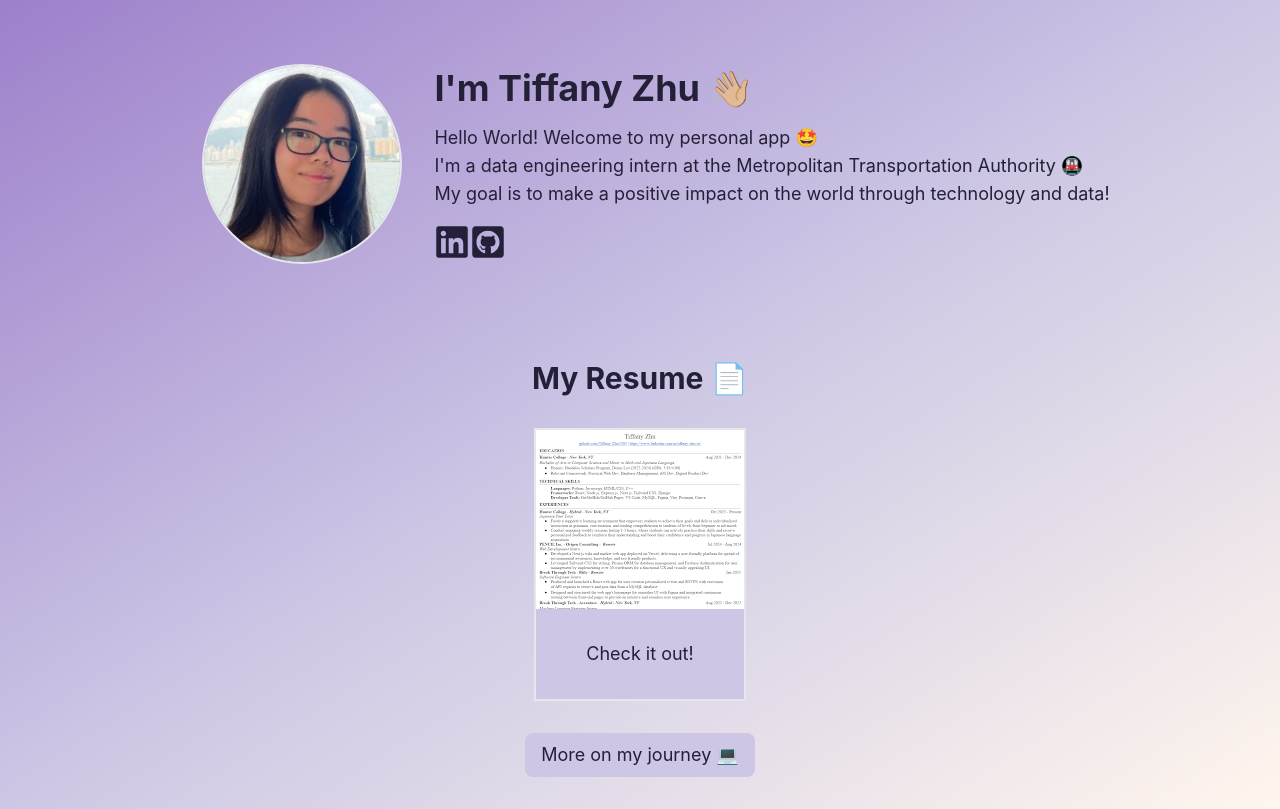
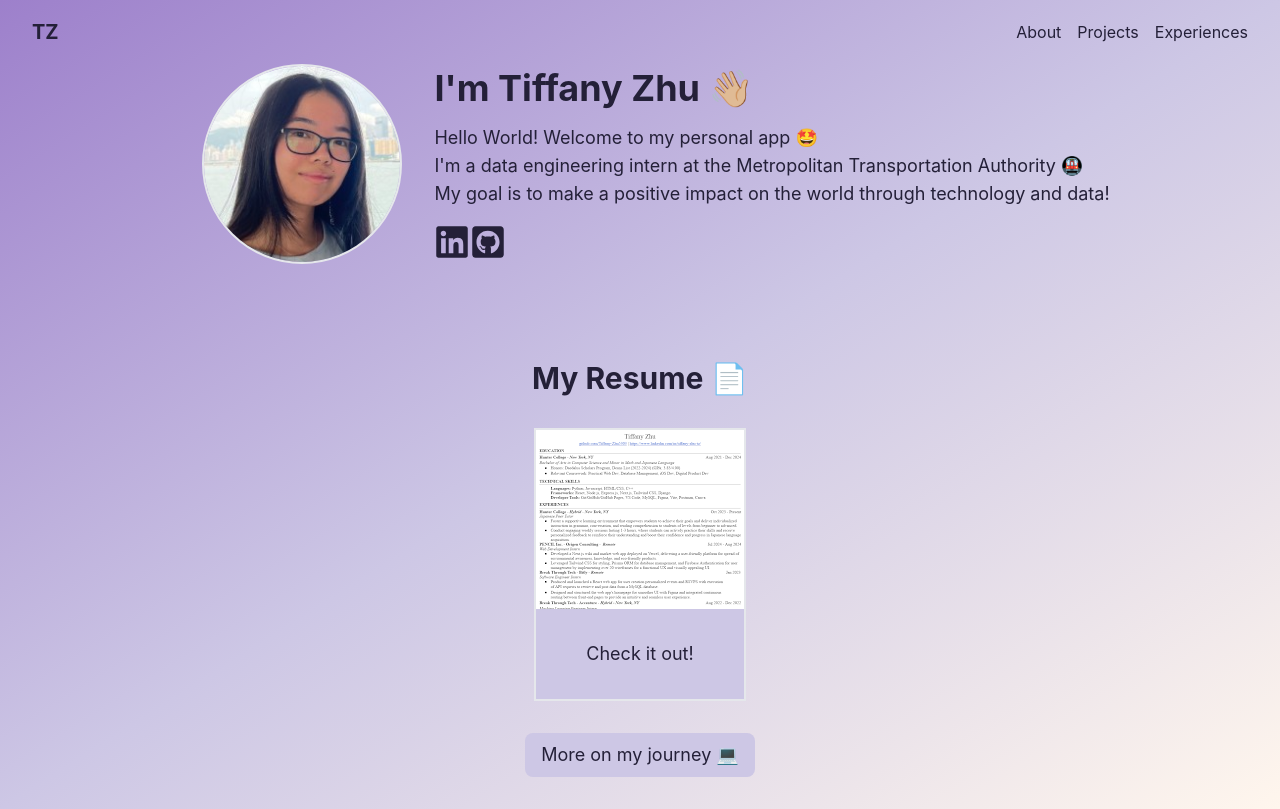
Before and after one commit to Tiffany-Zhu5303/TiffanyZhu, a Next.js app: page / in a window 1280 px wide. Built offline with nearby package versions, Linux system fonts and the light colour scheme.

Commit message:
basic navbar implementation with routing revised

```diff
--- a/components/Experiences.js
+++ b/components/Experiences.js
@@ -2,7 +2,7 @@ import React from 'react';
 import { IoClose } from "react-icons/io5";
 import { FaHandPointUp } from "react-icons/fa";
 
-function Experiences({isOpen, onClose}) {
+export default function Experiences({isOpen, onClose}) {
     if (!isOpen) return null;
     const experiences = [
         {
@@ -110,6 +110,4 @@ function Experiences({isOpen, onClose}) {
             </div>
         </div>
     );
-}
-
-export default Experiences;
+};
--- /dev/null
+++ b/components/Navbar.js
@@ -0,0 +1,18 @@
+import Link from 'next/link';
+
+export default function Navbar() {
+  return (
+    <nav className="w-full">
+      <div className="w-full mx-auto px-4 md:px-6 lg:px-8 h-16 flex items-center justify-between fixed top-0">
+        <div className="text-xl font-bold">
+            <Link href="/">TZ</Link>
+        </div>
+        <div className="space-x-4">
+            <Link href="/about" className="hover:text-lavender-floral">About</Link>
+            <Link href="/projects" className="hover:text-lavender-floral">Projects</Link>
+            <Link href="/experiences" className="hover:text-lavender-floral">Experiences</Link>
+        </div>
+      </div>
+    </nav>
+  );
+}
--- a/components/Resume.js
+++ b/components/Resume.js
@@ -3,7 +3,7 @@ import { IoClose } from "react-icons/io5";
 import { FaHandPointUp } from "react-icons/fa";
 // import ResumePDF from '../public/Resume.pdf';
 
-function Resume({isOpen, onClose}) {
+export default function Resume({isOpen, onClose}) {
     if(!isOpen) return null;
 
     return (
@@ -18,6 +18,4 @@ function Resume({isOpen, onClose}) {
             </div>
         </div>
     );
-}
-
-export default Resume;
+};
--- a/pages/index.js
+++ b/pages/index.js
@@ -1,8 +1,9 @@
 import {useState} from 'react';
 import Image from 'next/image';
 import profile from '../public/LinkedinProfile.jpeg';
-import Experiences from '../components/Experiences';
-import Resume from '../components/Resume';
+import Navbar from '@/components/Navbar';
+import Experiences from '@/components/Experiences';
+import Resume from '@/components/Resume';
 import resumePreview from '../public/resume-preview.png';
 import { FaLinkedin } from "react-icons/fa";
 import { FaGithubSquare } from "react-icons/fa";
@@ -29,6 +30,7 @@ export default function Home() {
 
   return (
     <div className="w-full min-h-screen flex flex-col justify-center items-center overflow-x-hidden bg-gradient-to-br from-lavender-floral via-periwinkle to-seashell">
+      <Navbar />
       <div className='w-full p-8 flex flex-col md:flex-row justify-center items-center overflow-x-hidden'>
         <div className='m-8 relative rounded-full'>
           <Image
```
